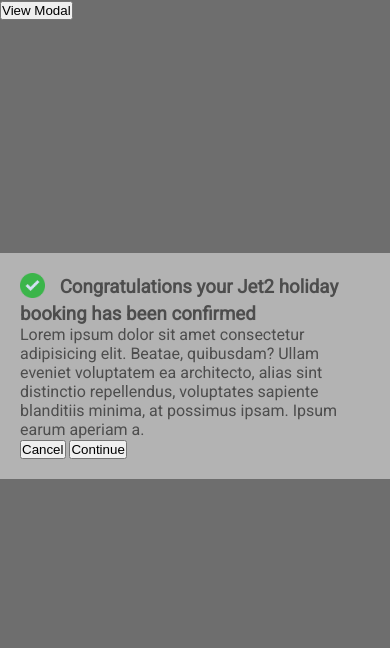
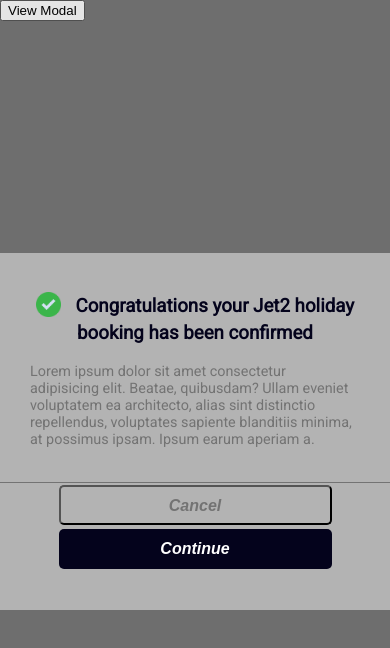
Before and after one commit to druoc/jet2-modal, a website: page index.html in a window 390 px wide. Drawn offline with Linux system fonts and the light colour scheme.

Commit message:
Completes majority of styling for mobile view

```diff
--- a/css/index.scss
+++ b/css/index.scss
@@ -1,4 +1,4 @@
-@import url("https://fonts.googleapis.com/css2?family=Abel&family=Maven+Pro&family=Oxygen:wght@300&family=Roboto&display=swap");
+@import url("https://fonts.googleapis.com/css2?family=Roboto&display=swap");
 
 //font variable
 $font_main: "Roboto", sans-serif;
@@ -7,8 +7,12 @@
 $background_dark_grey: #6e6e6e;
 $modal_light_grey: #b3b3b3;
 $modal_text_grey: #4d4d4d;
+$modal_text_light_grey: #737373;
+$modal_button_colour_bottom: #04031c;
+$text_white: #fff;
 
-* {
+body,
+html {
   margin: 0;
   padding: 0;
   box-sizing: border-box;
@@ -24,13 +28,16 @@
   bottom: 0;
   width: 100%;
   height: 70%;
-  align-items: center;
-  justify-content: center;
 
   &__content {
     background-color: $modal_light_grey;
     color: $modal_text_grey;
     padding: 20px;
+
+    &-header {
+      text-align: center;
+      color: $modal_button_colour_bottom;
+    }
 
     .tick-icon {
       width: 25px;
@@ -42,5 +49,46 @@
       margin: 0 10px 5px 0;
       vertical-align: middle;
     }
+    &-text {
+      margin-top: 15px;
+      padding: 0 18px 0 10px;
+      font-size: 0.9em;
+      color: $modal_text_light_grey;
+      font-weight: 200;
+    }
+  }
+  &__buttons {
+    width: 100%;
+    display: flex;
+    flex-direction: column;
+    background-color: $modal_light_grey;
+    height: 15vh;
+
+    button {
+      width: 70%;
+      height: 40px;
+      margin: 2px auto;
+      text-align: center;
+      padding: 10px;
+      font-size: 1em;
+      font-weight: bolder;
+      font-style: italic;
+      border-radius: 5px;
+    }
+
+    &-top {
+      background-color: $modal_light_grey;
+      color: $modal_text_light_grey;
+    }
+    &-bottom {
+      background-color: $modal_button_colour_bottom;
+      color: $text_white;
+      border: none;
+    }
+  }
+  &__divider {
+    width: 100%;
+    height: 1px;
+    background-color: $modal_text_light_grey;
   }
 }
--- a/index.html
+++ b/index.html
@@ -8,27 +8,28 @@
   </head>
   <body>
     <!--Trigger button-->
-    <button class="modal-trigger-btn" data-modal-target="modal1">
+    <button class="modal-trigger-btn">
       View Modal
     </button>
     <!--Modal-->
     <div class="modal" id="modal1">
       <div class="modal__content">
-        <h3>
+        <h3 class="modal__content-header">
           <span class="tick-icon"></span>
           Congratulations your Jet2 holiday booking has been confirmed
         </h3>
-        <p>
+        <p class="modal__content-text">
           Lorem ipsum dolor sit amet consectetur adipisicing elit. Beatae,
           quibusdam? Ullam eveniet voluptatem ea architecto, alias sint
           distinctio repellendus, voluptates sapiente blanditiis minima, at
           possimus ipsam. Ipsum earum aperiam a.
         </p>
+      </div>
+      <div class="modal__divider"></div>
         <div class="modal__buttons">
-          <button>Cancel</button>
-          <button>Continue</button>
-        </div>
-      </div>
+          <button class="modal__buttons-top">Cancel</button>
+          <button class="modal__buttons-bottom">Continue</button>
+
     </div>
 
     <script src="js/index.js"></script>
```
Also changed, not shown: css/index.css.
